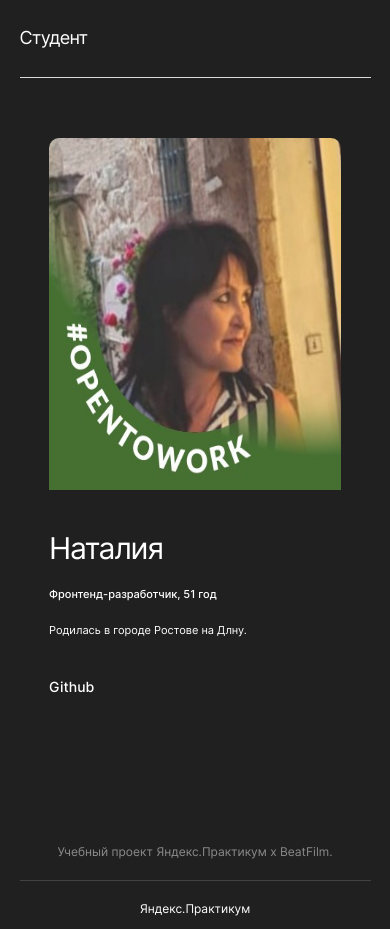
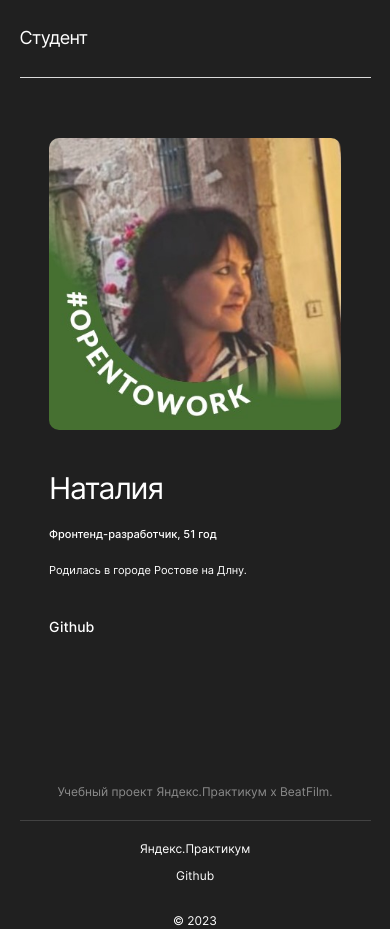
Before and after one commit to natali-kamenkova/movies-explorer-frontend, a React (Create React App) app: page / in a window 390 px wide. Shown: the part 1320-2249 px from the top of the page. Built offline with nearby package versions, Linux system fonts and the light colour scheme.

Commit message:
- pading + margin

```diff
--- a/src/components/AboutMe/AboutMe.css
+++ b/src/components/AboutMe/AboutMe.css
@@ -179,7 +179,7 @@
 
     .about-me__photo {
         width: 292px;
-        height: 352px;
-        padding-bottom: 40px;
+        height: 292px;
+        margin-bottom: 40px;
     }
 }
```
